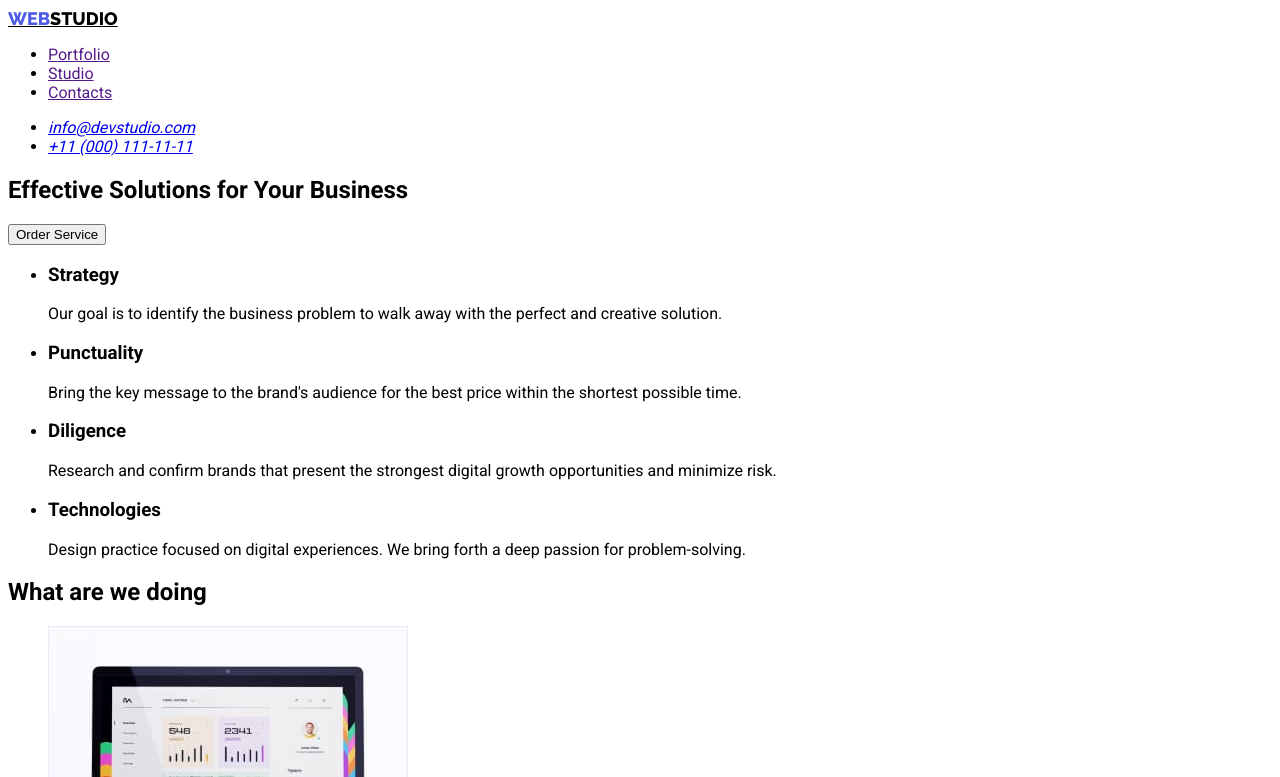
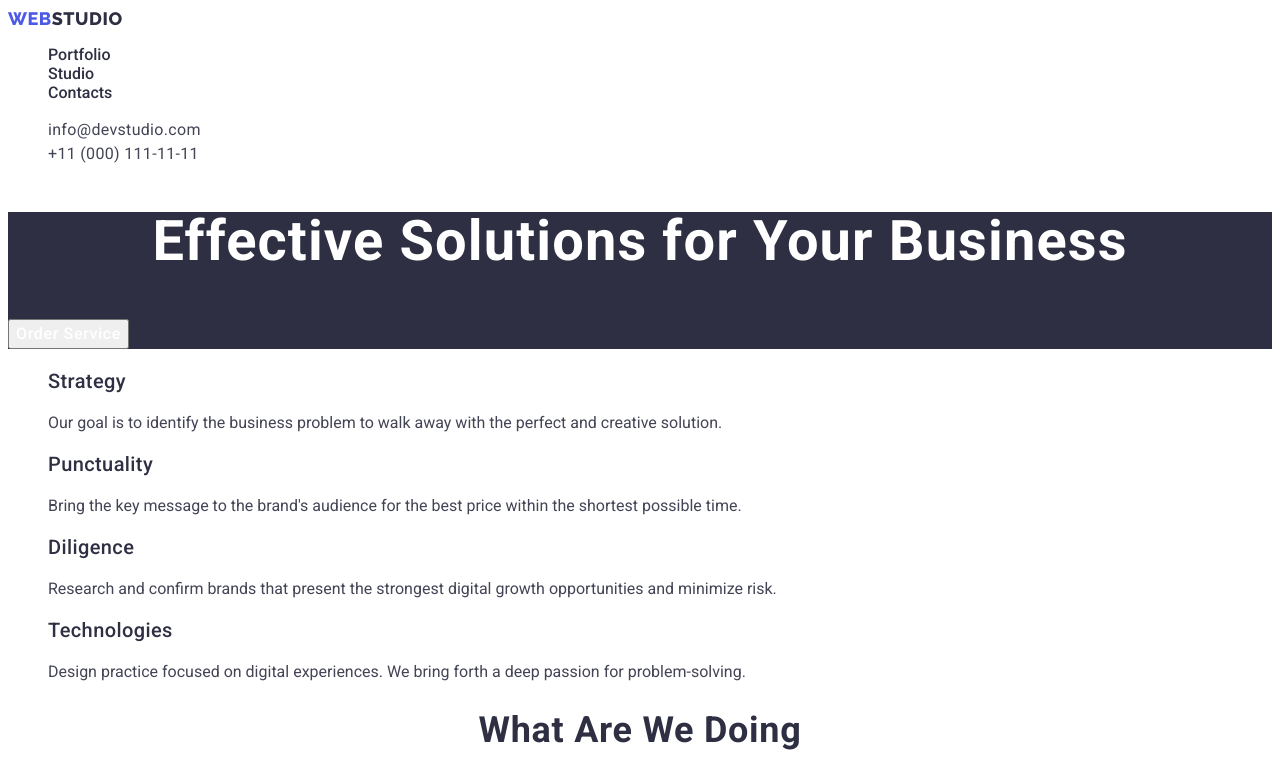
Before and after one commit to aleksanderbutsak/goit-markup-hw-02, a plain HTML site: page index.html in a window 1280 px wide. Shown: the top 777 px of the page. Drawn offline with Linux system fonts and the light colour scheme.

Commit message:
hw2-css-index-mark

```diff
--- a/css/styles.css
+++ b/css/styles.css
@@ -16,37 +16,190 @@
 
 body{
     font-family: 'Roboto', sans-serif;
-    color: var(--text-color);
+    color: #434455;
     background-color: var(--white-background-color);
 }
 
+.list {
+    list-style: none;
+}
+.link {
+    text-decoration: none;
+}
+
+/**--------------------------------------------Header-------------------------------------------*/
+
+.header {
+    background: #FFFFFF;
+}
+.header-navigation {
+}
+.logo-link {
+    font-family: 'Raleway';
+    font-style: normal;
+    color: #2E2F42;
+    font-weight: 800;
+    font-size: 18px;
+    line-height: 1.7
+    display: flex;
+align-items: center;
+letter-spacing: 0.03em;
+text-transform: uppercase;
+
+
+}
+.header-span {
+    color: #4D5AE5;
+
+}
+.header-list .header-link {
+color: #2E2F42;
+font-family: 'Roboto';
+font-style: normal;
+font-weight: 500;
+font-size: 16px;
+line-height: 1.5
+letter-spacing: 0.02em;
+}
+.list {
+
+}
+.header-item {
+
+
+}
+.header-link {
+
+
+}
+.header-contacts {
+}
+.contacts-list .email-link, .phone-link  {
+font-family: 'Roboto';
+font-style: normal;
+font-weight: 400;
+font-size: 16px;
+line-height: 1.5;
+letter-spacing: 0.02em;
+color: #434455;
+
+}
+.email {
+}
+.email-link {
+}
+.phone {
+}
+.phone-link {
+}
+
+/**------------------------------------------Hero-------------------------------------------*/
+
+.hero {
+    background: #2E2F42;
+
+}
+.hero-title {
+font-family: 'Roboto';
+font-style: normal;
+font-weight: 700;
+font-size: 56px;
+line-height: 1.07;
+text-align: center;
+letter-spacing: 0.02em;
+color: #FFFFFF;
+
+}
+.hero-button {
+font-family: 'Roboto';
+font-style: normal;
+font-weight: 500;
+font-size: 16px;
+line-height: 1.5;
+letter-spacing: 0.04em;
+color: #FFFFFF;
+cursor: pointer;
+
+/**------------------------------------------Section 1-------------------------------------------*/
+
+  }
+.features {
+}
+.features-title {
+}
+.features-list {
+}
+.features-item {
+}
+.features-subtitle {
+    font-family: 'Roboto';
+    font-style: normal;
+    font-weight: 500;
+    font-size: 20px;
+    line-height: 1.2;
+    letter-spacing: 0.02em;
+    color: #2E2F42;
+
+.features-text {
+    font-family: 'Roboto';
+    font-style: normal;
+    font-weight: 400;
+    font-size: 16px;
+    line-height: 1.5;
+    letter-spacing: 0.02em;
+    color: #434455;
+
+}
+}
+/**------------------------------------------Section 2-------------------------------------------*/
+
+.work {
+}
+.work-title {
+font-family: 'Roboto';
+font-style: normal;
+font-weight: 700;
+font-size: 36px;
+line-height: 1.1;
+text-align: center;
+letter-spacing: 0.02em;
+text-transform: capitalize;
+color: #2E2F42;
+}
+.work-item {
+}
+
+/**------------------------------------------Section 2-------------------------------------------*/
 
 .team {
-    background-color: var(-light-color);
 }
-
-.li {
-    list-style-type: none;
+.team-title {
+    font-family: 'Roboto';
+    font-style: normal;
+    font-weight: 700;
+    font-size: 36px;
+    line-height: 1.1;
+    text-align: center;
+    letter-spacing: 0.02em;
+    text-transform: capitalize;
+    color: #2E2F42
 }
-
-.a {
-    text text-decoration: none;
+.team-list {
 }
-
-
-
-.logo-link{
-    font-family: 'Raleway', sans-serif;
-    font-style: normal;
-    font-weight: 800;
-    font-size: 18px;
-    color: var(--primary-brand-color);
-    line-height: 1.17
-    letter-spacing: 0.03em;
-    text-transform:uppercase;
-
+.team-item {
 }
-
-.header-span{
-    color:#4D5AE5
+.team-name {
+font-family: 'Roboto';
+font-style: normal;
+font-weight: 500;
+font-size: 20px;
+line-height: 1.2;
+letter-spacing: 0.02em;
+color: #2E2F42;
 }
+.footer {
+}
+.footer-span {
+}
+.footer-slogan {
+}
--- a/index.html
+++ b/index.html
@@ -16,28 +16,30 @@
   <body>
     <header class="header">
       <nav class="header-navigation">
-        <a class="logo-link" href="./index.html">
+        <a class="logo-link link" href="./index.html">
           <span class="header-span">Web</span>Studio</a
         >
         <ul class="header-list list">
           <li class="header-item">
-            <a class="header-link" href="">Portfolio</a>
+            <a class="header-link link" href="./portfolio.html">Portfolio</a>
           </li>
-          <li class="header-item"><a class="header-link" href="">Studio</a></li>
           <li class="header-item">
-            <a class="header-link" href="">Contacts</a>
+            <a class="header-link link" href="./index.html">Studio</a>
+          </li>
+          <li class="header-item">
+            <a class="header-link link" href="">Contacts</a>
           </li>
         </ul>
       </nav>
       <address class="header-contacts">
-        <ul class="contacts-list">
+        <ul class="contacts-list list">
           <li class="email">
-            <a class="email-link" href="mailto:info@devstudio.com"
+            <a class="email-link link" href="mailto:info@devstudio.com"
               >info@devstudio.com</a
             >
           </li>
           <li class="phone">
-            <a class="phone-link" href="tel:+110001111111"
+            <a class="phone-link link" href="tel:+110001111111"
               >+11 (000) 111-11-11</a
             >
           </li>
@@ -53,31 +55,31 @@
 
       <section class="features">
         <h2 hidden class="features-title">Features</h2>
-        <ul class="features-list">
+        <ul class="features-list list">
           <li class="features-item">
             <h3 class="features-subtitle">Strategy</h3>
-            <p>
+            <p class="features-text">
               Our goal is to identify the business problem to walk away with the
               perfect and creative solution.
             </p>
           </li>
           <li class="features-item">
             <h3 class="features-subtitle">Punctuality</h3>
-            <p>
+            <p class="features-text">
               Bring the key message to the brand's audience for the best price
               within the shortest possible time.
             </p>
           </li>
           <li class="features-item">
             <h3 class="features-subtitle">Diligence</h3>
-            <p>
+            <p class="features-text">
               Research and confirm brands that present the strongest digital
               growth opportunities and minimize risk.
             </p>
           </li>
           <li class="features-item">
             <h3 class="features-subtitle">Technologies</h3>
-            <p>
+            <p class="features-text">
               Design practice focused on digital experiences. We bring forth a
               deep passion for problem-solving.
             </p>
@@ -87,7 +89,7 @@
 
       <section class="work">
         <h2 class="work-title">What are we doing</h2>
-        <ul class="work list">
+        <ul class="work list list">
           <li class="work-item">
             <img
               src="./images/img1-section2.jpg"
@@ -117,7 +119,7 @@
 
       <section class="team">
         <h2 class="team-title">Our Team</h2>
-        <ul class="team-list">
+        <ul class="team-list list">
           <li class="team-item">
             <img
               src="./images/cards1-section3.jpg"
@@ -126,7 +128,7 @@
               height="260"
             />
             <h3 class="team-name">Mark Guerrero</h3>
-            <p>Product Designer</p>
+            <p class="team-text">Product Designer</p>
           </li>
           <li class="team-item">
             <img
@@ -136,7 +138,7 @@
               height="260"
             />
             <h3 class="team-name">Tom Ford</h3>
-            <p>Frontend Developer</p>
+            <p class="team-text">Frontend Developer</p>
           </li>
           <li class="team-item">
             <img
@@ -146,7 +148,7 @@
               height="260"
             />
             <h3 class="team-name">Camila Garcia</h3>
-            <p>Marketing</p>
+            <p class="team-text">Marketing</p>
           </li>
           <li class="team-item">
             <img
@@ -156,7 +158,7 @@
               height="260"
             />
             <h3 class="team-name">Daniel Wilson</h3>
-            <p>UI Designer</p>
+            <p class="team-text">UI Designer</p>
           </li>
         </ul>
       </section>
```
Also changed, not shown: portfolio.html (+32 -29 lines).
